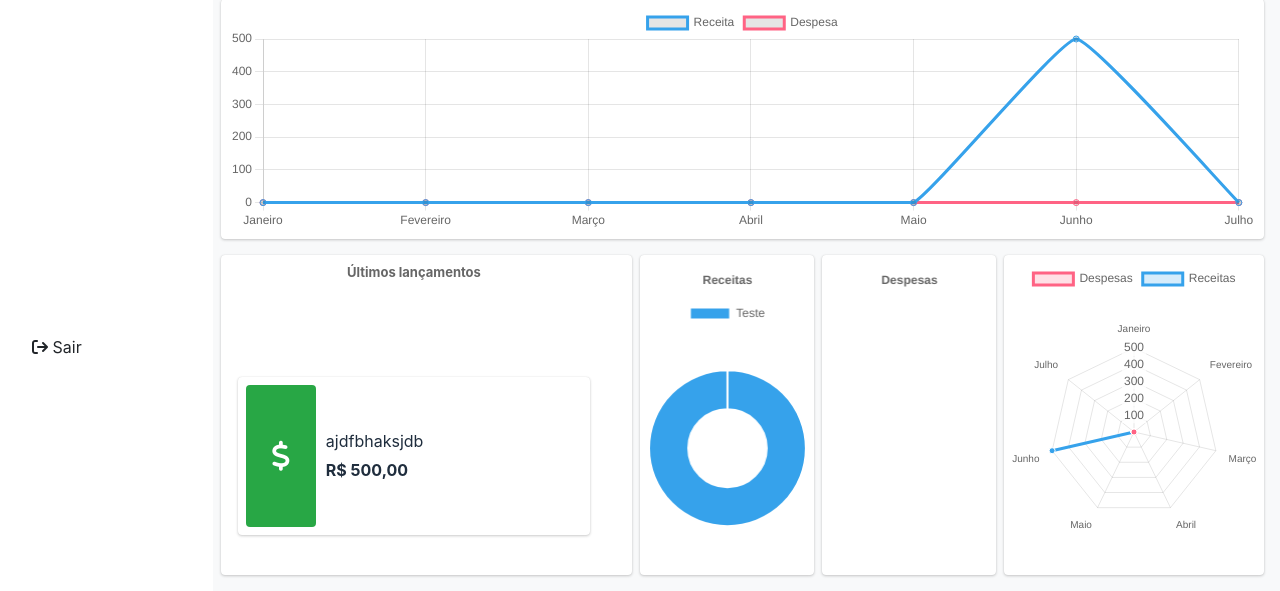
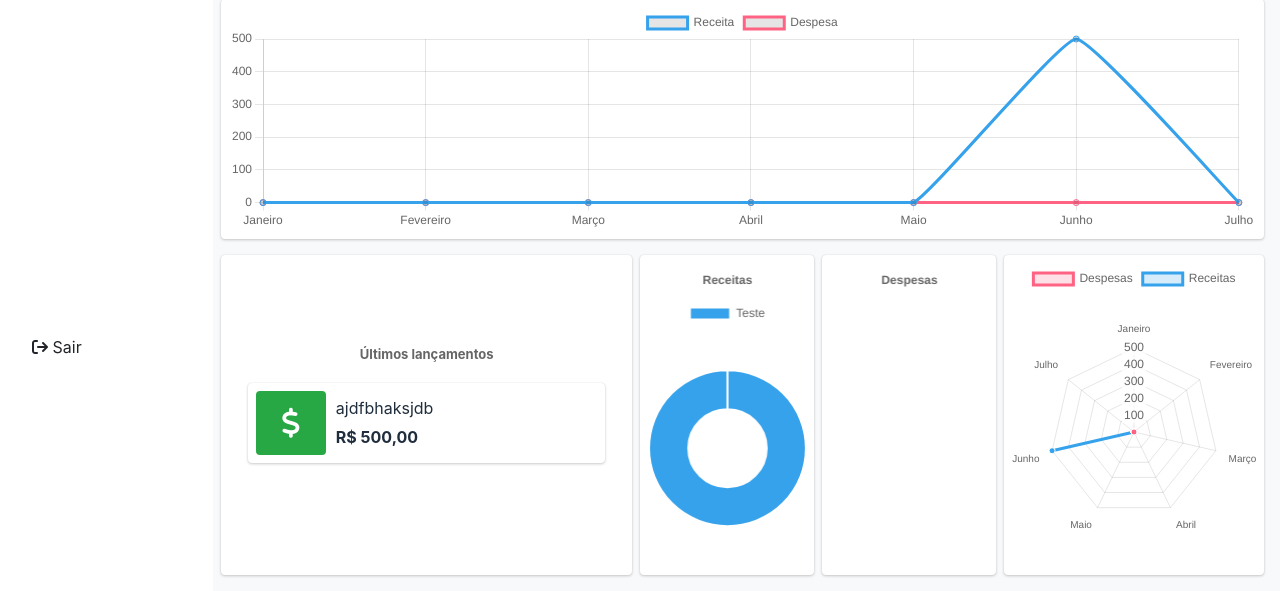
Before and after one commit to ifpi-picos/finance-management, a Django app: page /dashboard in a window 1280 px wide. Shown: the part 425-1016 px from the top of the page. Run offline with Django 4.2, Linux system fonts and the light colour scheme; a user stored in the database is signed in; data comes from the database, SQL or seed files in the repository; both versions use the stored data as it was after the commit; data that the repository does not hold is empty; some libraries are stand-ins or nearby versions.

Commit message:
Correção do layout dos últimos lançamentos

```diff
--- a/financeapp/templates/financeapp/dashboard.html
+++ b/financeapp/templates/financeapp/dashboard.html
@@ -56,7 +56,8 @@
       </div>
     </div>
     <div class="row d-flex">
-      <div class="col info-box bg-white mr-2 pl-4 pr-4 pb-4 pt-2" style="height: 40vh; overflow-y: auto;">
+      <div class="col info-box bg-white mr-2 pl-4 pr-4 pb-4 pt-3" style="height: 40vh; overflow-y: auto;">
+        <div class="info-box-content m-auto">
           <div class="row">
             <div class="col">
               <strong>
@@ -80,6 +81,7 @@
               </div>
             </div>
             {% endfor %}
+          </div>
         </div>
       </div>
       <div class="col-2 info-box bg-white mr-2" style="height: 40vh;">
```
Also changed, not shown: db.sqlite3. Lines whose indentation alone changed are shown as unchanged.
